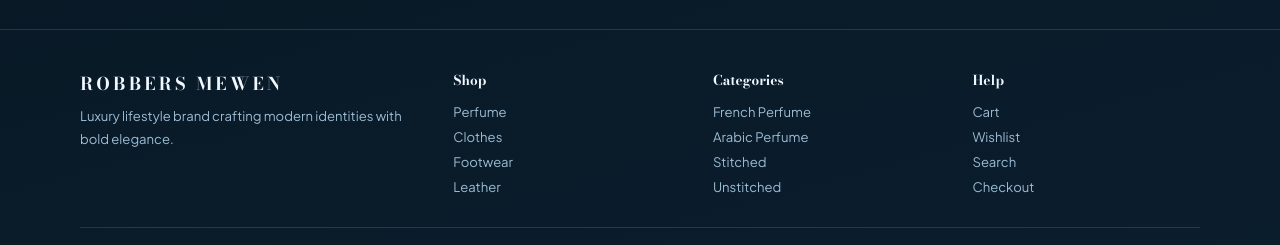
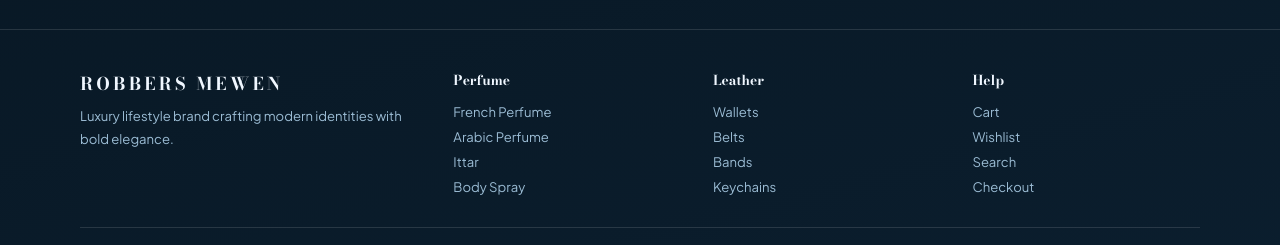
Before and after one commit to RobbersMewen/RMW, a Next.js app: page / in a window 1280 px wide. Shown: the part 1385-1630 px from the top of the page. Built offline with nearby package versions, Linux system fonts and the light colour scheme.

Commit message:
Update footer: remove clothes and footwear links

```diff
--- a/components/Footer.tsx
+++ b/components/Footer.tsx
@@ -11,19 +11,19 @@ export function Footer() {
           </div>
 
           <div className="footer-col">
-            <h4>Shop</h4>
-            <Link href="/collection">Perfume</Link>
-            <Link href="/clothes">Clothes</Link>
-            <Link href="/footwear">Footwear</Link>
-            <Link href="/leather">Leather</Link>
+            <h4>Perfume</h4>
+            <Link href="/collection/french-perfume">French Perfume</Link>
+            <Link href="/collection/arabic-perfume">Arabic Perfume</Link>
+            <Link href="/collection/ittar">Ittar</Link>
+            <Link href="/collection/body-spray">Body Spray</Link>
           </div>
 
           <div className="footer-col">
-            <h4>Categories</h4>
-            <Link href="/collection/french-perfume">French Perfume</Link>
-            <Link href="/collection/arabic-perfume">Arabic Perfume</Link>
-            <Link href="/clothes/stitched">Stitched</Link>
-            <Link href="/clothes/unstitched">Unstitched</Link>
+            <h4>Leather</h4>
+            <Link href="/leather/wallets">Wallets</Link>
+            <Link href="/leather/belts">Belts</Link>
+            <Link href="/leather/bands">Bands</Link>
+            <Link href="/leather/keychains">Keychains</Link>
           </div>
 
           <div className="footer-col">
```
